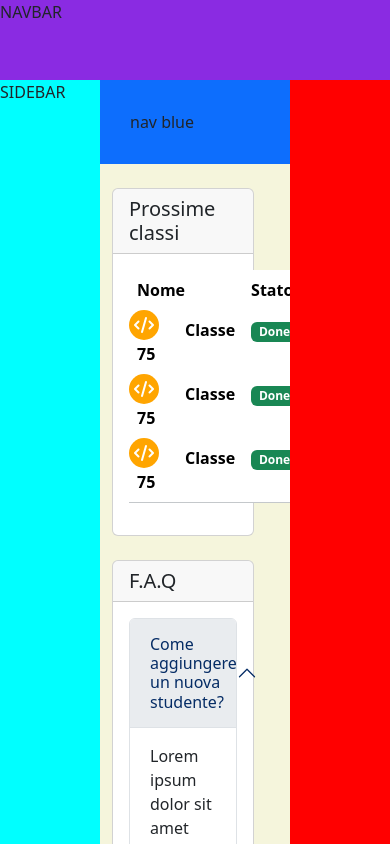
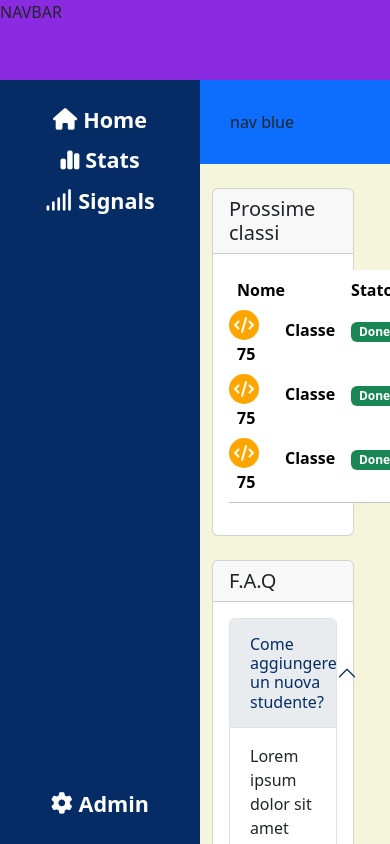
Before and after one commit to adrisala20/html-css-bootstrap-dashboard, a plain HTML site: page index.html in a window 390 px wide. Drawn offline with nearby package versions, Linux system fonts and the light colour scheme.

Commit message:
add sidebar

```diff
--- a/css/style.css
+++ b/css/style.css
@@ -17,9 +17,8 @@
     position: fixed;
     top:0;
     left: 0;
-    z-index: 10;
+    z-index: 3000;
 }
-
 /*  ************ main *********+ */
 main{
     width: 100%;
@@ -29,9 +28,12 @@ main{
 /* ****** sidebar *********** */
 #sidebar{
     width: 200px;
-    background-color: aqua;
+    background-color: #052c65;;
     height: 100%;
     padding-top: 80px;
+}
+#sidebar span {
+    display: none;
 }
 /* ******* mainpage */
 #mainpage{
@@ -62,10 +64,7 @@ main{
     justify-content: center;
 }
 /* ********** col f.a.q. ******+*/
-#left-bottom .accordion-button:not(.collapsed) {
-    background-color: ;
 
-}
 /* ******** query ********* */
 @media screen and (max-width: 578px){
     .mainpage {
@@ -80,3 +79,21 @@ main{
         display: none;
     }
 }
+@media screen and (max-width: 768px)
+{
+
+}
+@media screen and (max-width:992px){
+    .mainpage {
+        width: calc(100% - 200px);
+    }
+    #sidebar {
+        width: 200px;
+    }
+    #sidebar a {
+        font-size: 1em;
+    }
+    #sidebar span {
+        display: block;
+    }
+}
--- a/index.html
+++ b/index.html
@@ -22,8 +22,27 @@
       </div>
     </header>
     <main>
-        <div id="sidebar" class="">
-          SIDEBAR
+      <div id="sidebar" class="d-flex flex-column justify-content-between fs-4 text-center ">
+        <div id="sidebar-top" class="d-flex flex-column align-items-center  fw-bold p-4">
+          <a class="icon-link pb-2 text-white link-offset-2 link-underline link-underline-opacity-0" href="#">
+            <i class="fa-solid fa-house"></i>
+            <span>Home</span>
+          </a>
+          <a class="icon-link pb-2 text-white link-offset-2 link-underline link-underline-opacity-0" href="#">
+            <i class="fa-solid fa-chart-simple"></i>
+            <span>Stats</span>
+          </a>
+          <a class="icon-link text-white link-offset-2 link-underline link-underline-opacity-0 " href="#">
+            <i class="fa-solid fa-signal"></i>
+            <span>Signals</span>
+          </a>
+        </div>
+        <div id="sidebar-bottom" class="fw-bold p-4">
+          <a class="icon-link text-white link-offset-2 link-underline link-underline-opacity-0 " href="#">
+          <i class="fa-solid fa-gear"></i>
+          <span>Admin</span>
+        </a>
+        </div>
       </div>
       <!-------- mainpage ------ -->
       <div id="mainpage" class="">
@@ -31,7 +50,8 @@
           nav blue
         </div>
         <div class="container-fluid">
-            <div class="row w-100 col-12 col-md-12 col-lg-8 ">
+          <div class="row w-100 ">
+            <div class="left col-12 col-md-12 col-lg-8">
             <div id="left-top" class=" pt-4">
               <div class="card">
                 <h5 class="card-header">Prossime classi</h5>
@@ -97,8 +117,9 @@
                   </table>
                 </div>
               </div>
+            </div>
             <!-- ----- col accordition -->
-                <div id="left-bottom" class="pt-4">
+            <div id="left-bottom" class=" pt-4">
               <div class="card">
                 <h5 class="card-header text-uppercase ">f.a.q</h5>
                 <div class="card-body">
@@ -110,8 +131,7 @@
                           Come aggiungere un nuova studente?
                         </button>
                       </h2>
-                          <div id="collapseOne" class="accordion-collapse collapse show"
-                            data-bs-parent="#accordionExample">
+                      <div id="collapseOne" class="accordion-collapse collapse show" data-bs-parent="#accordionExample">
                         <div class="accordion-body">
                           Lorem ipsum dolor sit amet consectetur, adipisicing elit. Reiciendis ex praesentium quasi
                           reprehenderit totam aperiam incidunt explicabo doloremque recusandae nemo!
@@ -141,8 +161,7 @@
                           Posso usare questa Dashboard dal mio Mobile?
                         </button>
                       </h2>
-                          <div id="collapseThree" class="accordion-collapse collapse"
-                            data-bs-parent="#accordionExample">
+                      <div id="collapseThree" class="accordion-collapse collapse" data-bs-parent="#accordionExample">
                         <div class="accordion-body">
                           Lorem ipsum dolor sit amet consectetur adipisicing elit. Soluta eaque cumque in? Dolorum
                           explicabo modi unde animi, minus sequi atque.
@@ -154,9 +173,10 @@
               </div>
             </div>
           </div>
+          </div>
           <!-- ----------- col checkbox -->
           <div id="right" class="col-12 col-md-12 col-lg-4">
-                <div id="right-top" class="pt-4">
+            <div id="right-top" class=" pt-4">
               <div class="card">
                 <h5 class="card-header">Todo</h5>
                 <div class="card-body">
```
Lines whose indentation alone changed are shown as unchanged.
